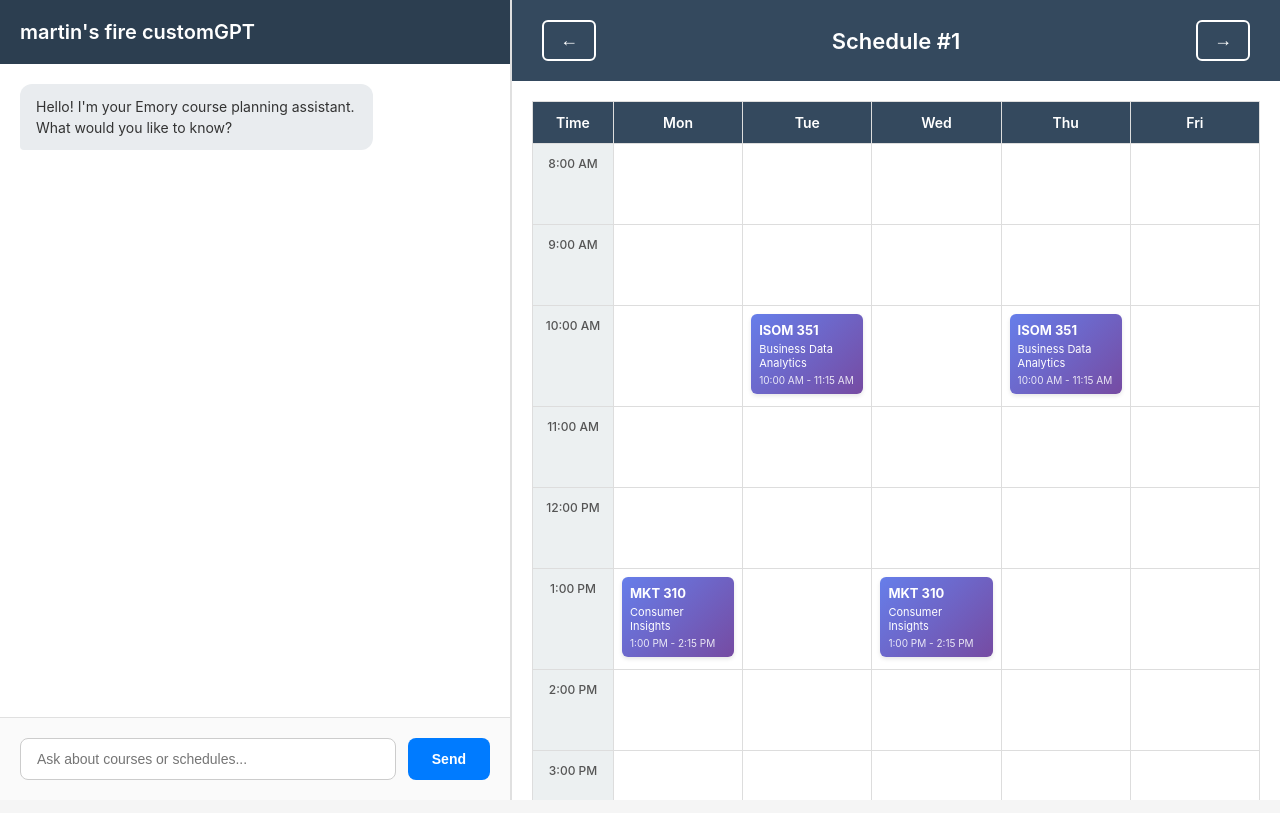
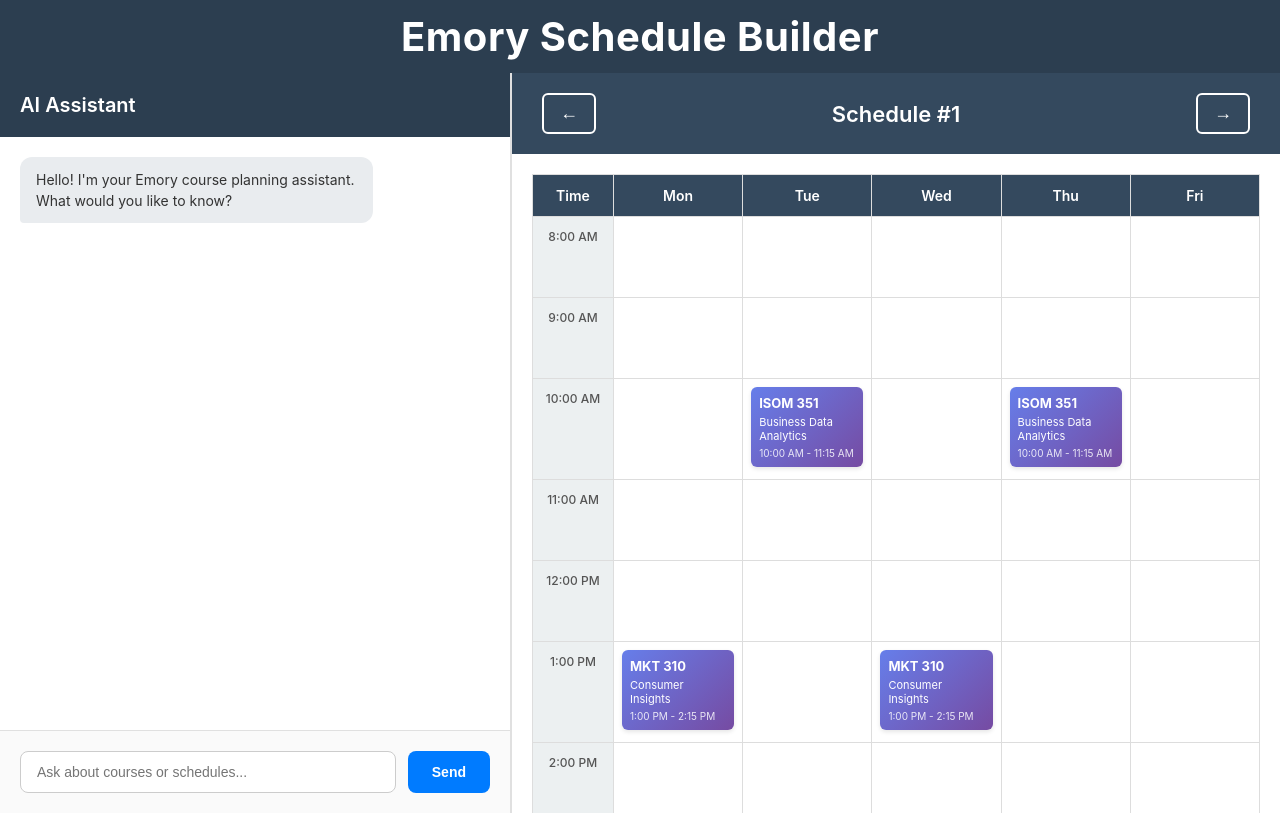
Before and after one commit to martinoh0715/emory-schedule-builder, a website: page index.html in a window 1280 px wide. Drawn offline with Linux system fonts and the light colour scheme.

Commit message:
Update index.html

```diff
--- a/index.html
+++ b/index.html
@@ -12,13 +12,23 @@
             height: 100vh;
             overflow: hidden;
         }
-        .app { display: flex; height: 100vh; }
+        .app { display: flex; height: calc(100vh - 60px); }
         .chat-panel {
             width: 40%;
             display: flex;
             flex-direction: column;
             background-color: white;
             border-right: 2px solid #e0e0e0;
+        }
+        .top-header {
+            width: 100%;
+            background-color: #2c3e50;
+            color: #ffffff;
+            text-align: center;
+            padding: 12px 0;
+            font-size: 20px;
+            font-weight: 700;
+            letter-spacing: 0.5px;
         }
         .chat-header { padding: 20px; background-color: #2c3e50; color: white; }
         .chat-header h2 { font-size: 20px; font-weight: 600; }
@@ -143,9 +153,13 @@
     </style>
 </head>
 <body>
+    <div class="top-header">
+        <h1>Emory Schedule Builder</h1>
+    </div>
+
     <div class="app">
         <div class="chat-panel">
-            <div class="chat-header"><h2>martin's fire customGPT</h2></div>
+            <div class="chat-header"><h2>AI Assistant</h2></div>
             <div class="chat-messages" id="chatMessages"></div>
             <form class="chat-input-form" id="chatForm">
                 <input type="text" id="chatInput" class="chat-input" placeholder="Ask about courses or schedules...">
@@ -164,7 +178,7 @@
         </div>
     </div>
     <script>
-        const API_URL = 'REPLACE_THIS_LATER';
+        const API_URL = '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';
         const schedules = [
             {
                 id: 1, name: 'Schedule #1',
```
